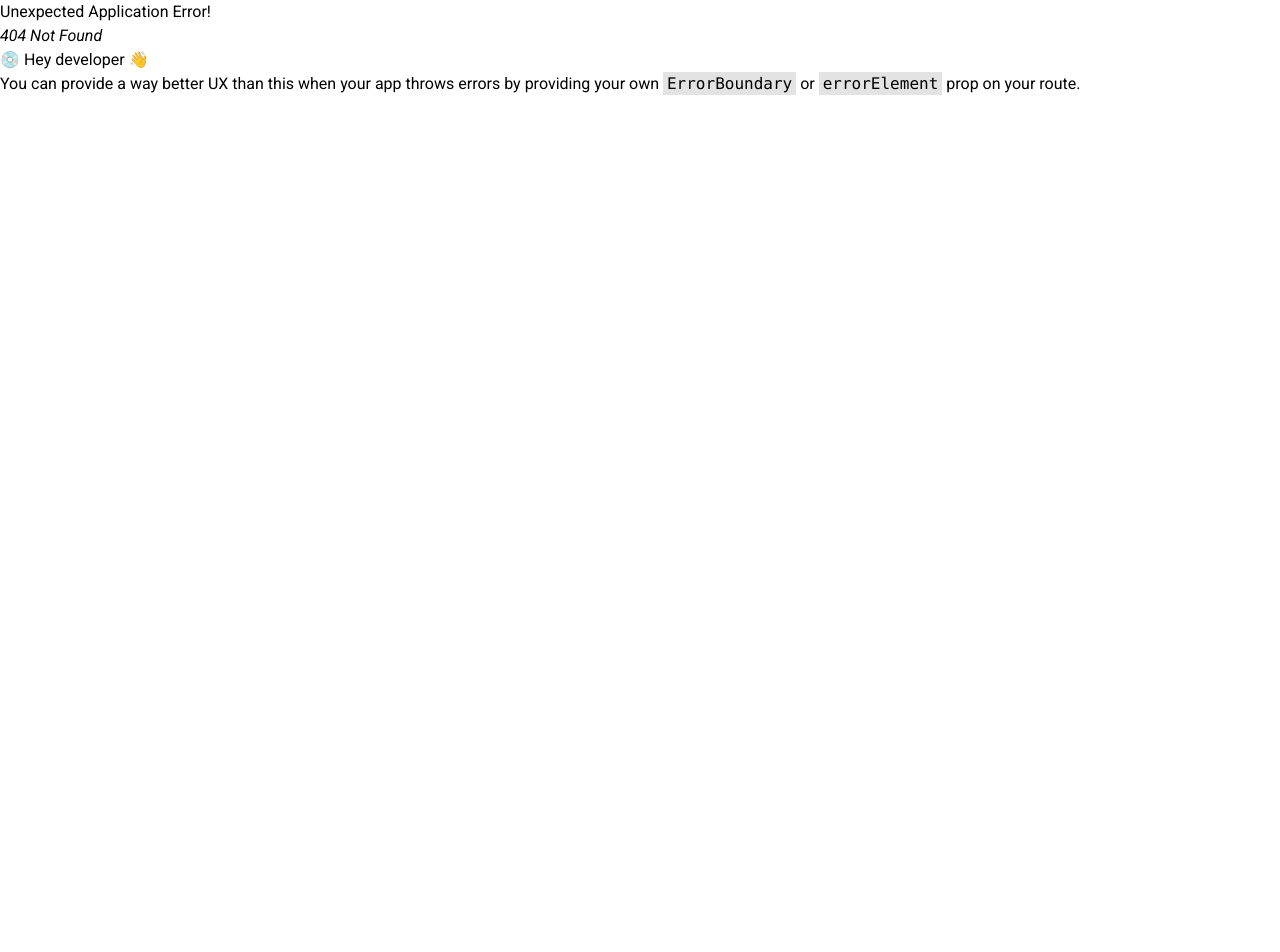
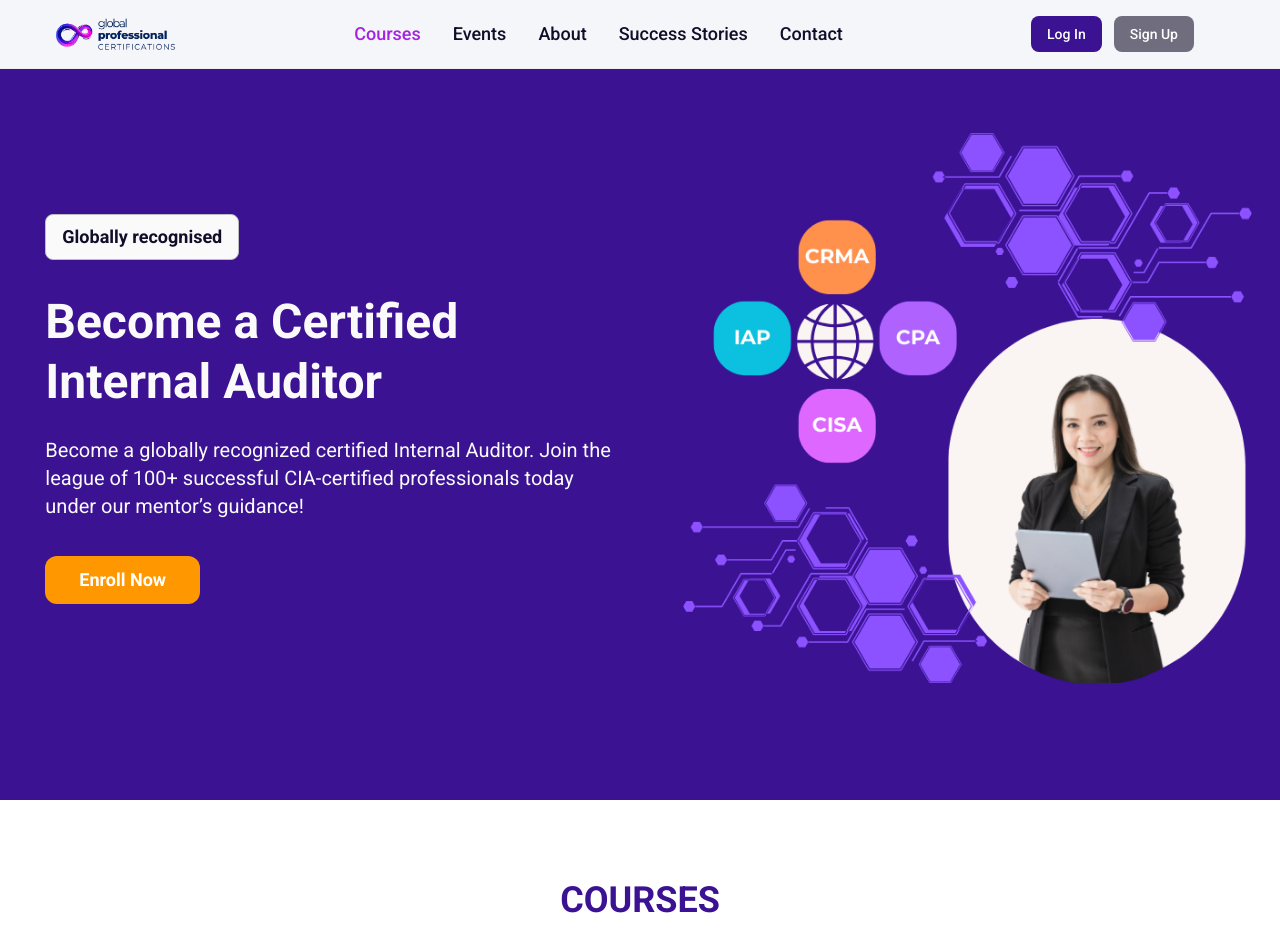
Before and after one commit to swapanmanna/gpc, a React (Vite) app: page /courses in a window 1280 px wide. Before the commit this address had no page. Shown: the top 952 px of the page. Before the commit the page ends 800 px from the top, so only its background shows below. Built offline with nearby package versions, Linux system fonts and the light colour scheme.

Commit message:
services changed to -> courses

```diff
--- a/src/components/Navbar/Navbar.jsx
+++ b/src/components/Navbar/Navbar.jsx
@@ -52,7 +52,7 @@ const Navbar = () => {
 
         {/* Navigation Links (Desktop) */}
         <div className="hidden md:flex space-x-8">
-          {["Services","Events", "About", "Success", "Contact"].map((item, index) => (
+          {["Courses","Events", "About", "Success", "Contact"].map((item, index) => (
             <NavLink
               key={index}
               to={item.toLowerCase()}
@@ -74,7 +74,7 @@ const Navbar = () => {
         } overflow-hidden`}
       >
         <ul className="flex flex-col items-center w-full space-y-4 p-4">
-          {["Services","Events", "About", "Success", "Contact"].map((item, index) => (
+          {["Courses","Events", "About", "Success", "Contact"].map((item, index) => (
             <li key={index} className="w-full text-center">
               <NavLink
                 to={item.toLowerCase()}
--- a/src/components/Services/Services.jsx
+++ b/src/components/Services/Services.jsx
@@ -60,7 +60,7 @@ export default function Services() {
 
             {/* Services */}
             <section className="flex md:justify-center flex-col items-center md:mt-20">
-                <h1 className="text-4xl font-bold text-brand-blue mb-10">SERVICES</h1>
+                <h1 className="text-4xl font-bold text-brand-blue mb-10">COURSES</h1>
                 <div className="flex flex-col md:flex-row gap-4 md:gap-8">
                     <div class="mx-auto my-10 flex max-w-xs flex-col items-center rounded-xl border px-4 py-4 text-center md:max-w-lg md:flex-row md:items-start md:text-left shadow-lg">
                         <div class="mb-4 md:mr-6 md:mb-0">
--- a/src/main.jsx
+++ b/src/main.jsx
@@ -29,7 +29,7 @@ const router = createBrowserRouter(
       {/* <Route path="login" element={<Login />}/>
       <Route path="register" element={<Register />}/> */}
       <Route path="success" element={<SuccessStories />}/>
-      <Route path="services" element={<Services />}/>
+      <Route path="courses" element={<Services />}/>
       <Route path="events" element={<Events />} />
     </Route>
   )
```
